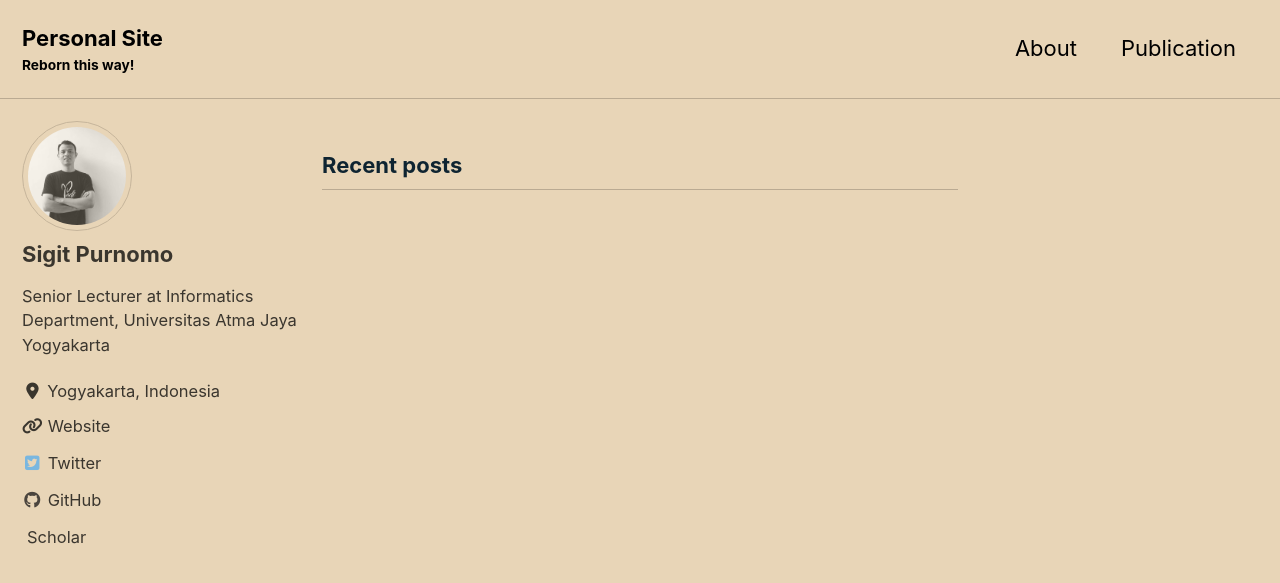
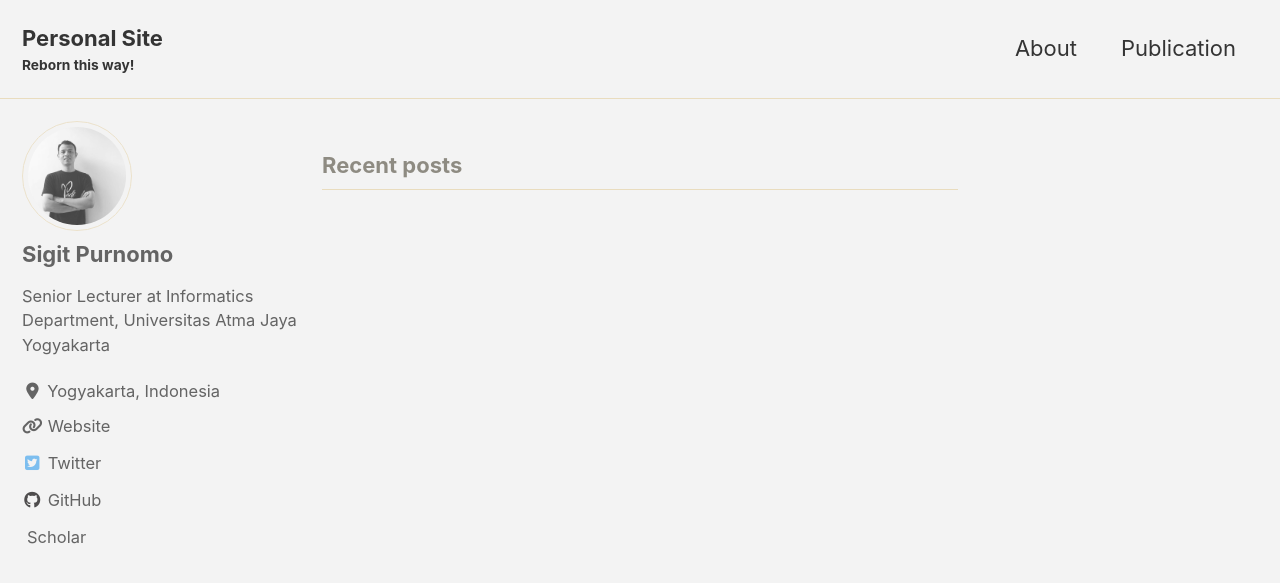
Before and after one commit to sigit-purnomo/sigit-purnomo.github.io, a Jekyll site: the page built from index.html, in a window 1280 px wide and 900 px high. Shown: the top 583 px of the window. Built offline with Jekyll 4.4.1, drawn with Linux system fonts in a browser that asks for light colours; cached includes are drawn as plain includes; nearby versions of some CDN libraries; the list of posts is cut into pages by our own code; a style sheet for code colours, icons or effects is not loaded.

Commit message:
Update _config.yml

```diff
--- a/_config.yml
+++ b/_config.yml
@@ -12,7 +12,7 @@
 
 # theme                  : "minimal-mistakes-jekyll"
 # remote_theme           : "mmistakes/minimal-mistakes"
-minimal_mistakes_skin    : "sunrise" # "air", "aqua", "contrast", "dark", "dirt", "neon", "mint", "plum", "sunrise"
+minimal_mistakes_skin    : "dirt" # "air", "aqua", "contrast", "dark", "dirt", "neon", "mint", "plum", "sunrise"
 
 # Site Settings
 locale                   : "en-US"
```
